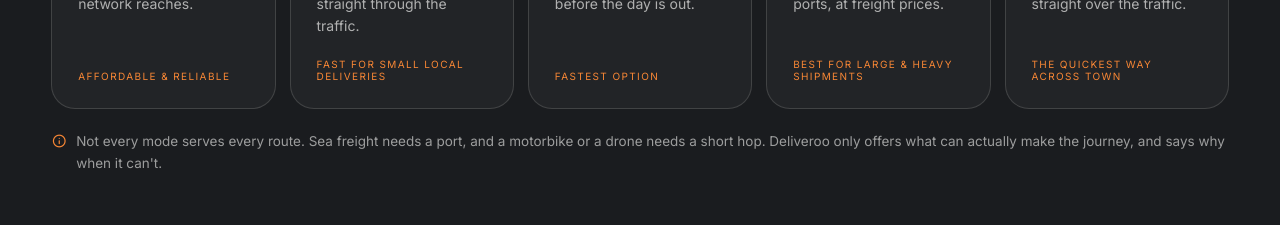
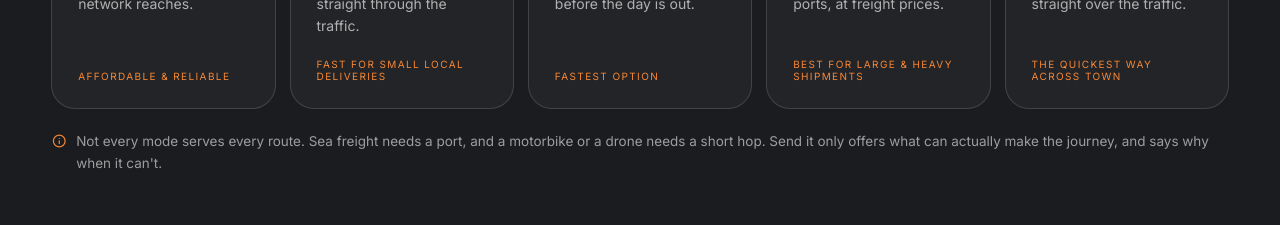
Before and after one commit to brucemwendwa/Deliveroo, a React (Vite) app in the folder Form design decisions pending/sendit-web/: page / in a window 1280 px wide. Shown: the part 1380-1605 px from the top of the page. Built offline with nearby package versions, Linux system fonts and the light colour scheme; no server answers.

Commit message:
fix: update references from Deliveroo to Send it in ModesBand component

```diff
--- a/Form design decisions pending/sendit-web/src/components/ModesBand.jsx
+++ b/Form design decisions pending/sendit-web/src/components/ModesBand.jsx
@@ -76,7 +76,7 @@ function ModeCard({ meta }) {
 
 /**
  * §25 — the new promise, stated once on the landing page: you describe the parcel,
- * Deliveroo works out how it travels. The eligibility line is not a disclaimer, it is
+ * Send it works out how it travels. The eligibility line is not a disclaimer, it is
  * the product — knowing that a motorbike cannot cross the country is our job, not yours.
  */
 export default function ModesBand() {
@@ -139,7 +139,7 @@ export default function ModesBand() {
         <p style={{ margin: '22px 0 0', display: 'flex', gap: '9px', fontSize: '13.5px', lineHeight: 1.6, color: 'rgba(243,243,241,.6)' }}>
           <Icon name="info" size={16} color={color.orange} style={{ flex: 'none', marginTop: '2px' }} />
           Not every mode serves every route. Sea freight needs a port, and a motorbike or a
-          drone needs a short hop. Deliveroo only offers what can actually make the journey,
+          drone needs a short hop. Send it only offers what can actually make the journey,
           and says why when it can&apos;t.
         </p>
       </div>
```
